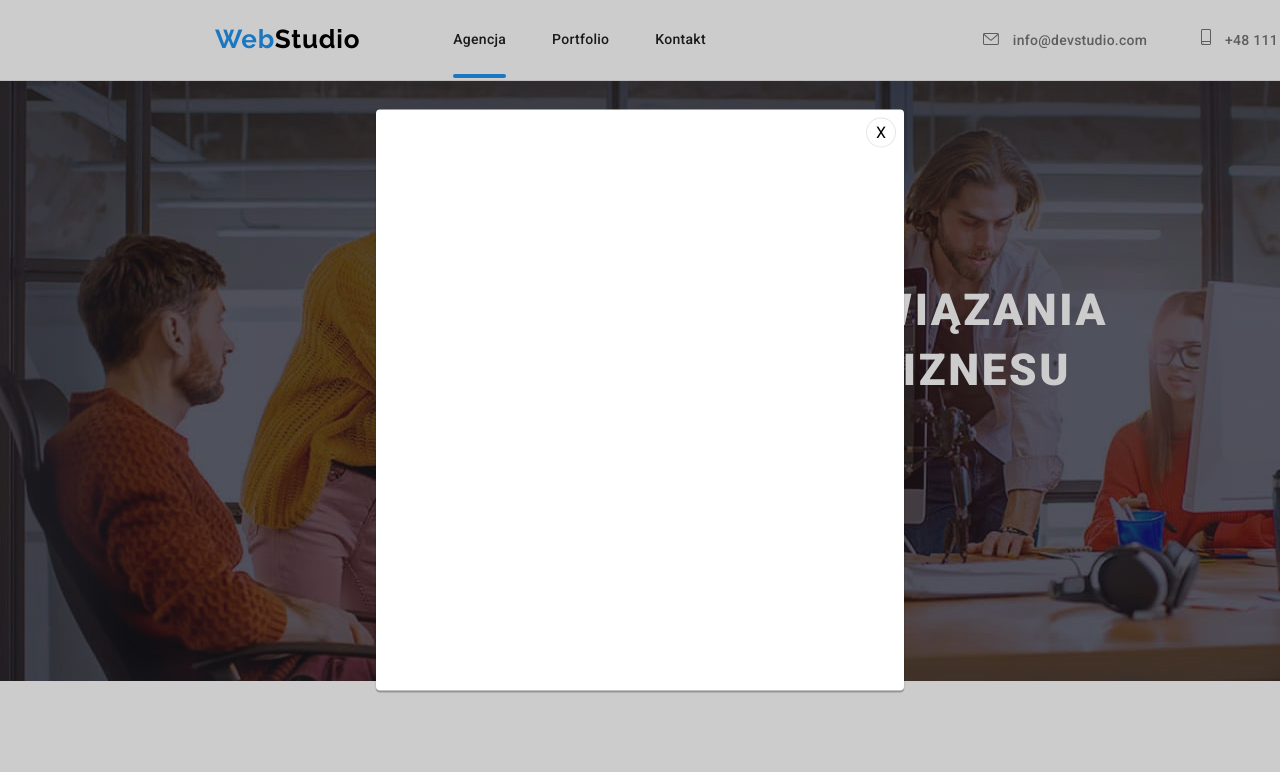
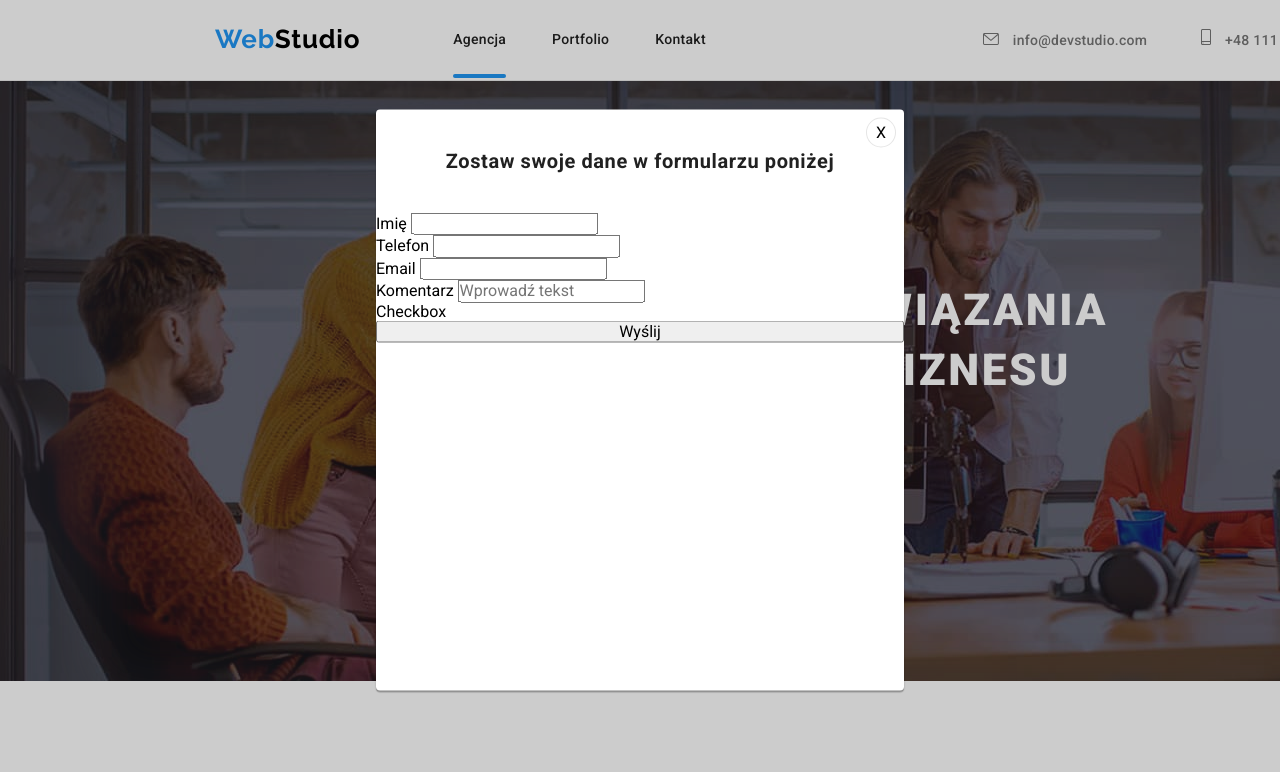
Before and after one commit to patrykszafranek/goit-markup-hw-06, a plain HTML site: page index.html in a window 1280 px wide. Both pictures are taken after a click on the button "Zamów usługę". Shown: the top 772 px of the page. Drawn offline with nearby package versions, Linux system fonts and the light colour scheme.

Commit message:
Dodano formularz

```diff
--- a/css/styles.css
+++ b/css/styles.css
@@ -367,6 +367,19 @@ header .contacts {
     color: var(--link-color);
     transition: transform 250ms cubic-bezier(0.4, 0, 0.2, 1);
 }
+.modal-p {
+    font-weight: 700;
+    font-size: 20px;
+    line-height: 1.15;
+    text-align: center;
+    letter-spacing: 0.03em;
+    color: var(--header-color);
+    padding: 40px;
+}
+.modal-form{
+    display: flex;
+    flex-direction: column;
+}
 /* ===== End Modal box styles =====*/
 /* ===== Adv styles ===== */
 .index-section2 {
--- a/index.html
+++ b/index.html
@@ -17,6 +17,31 @@
                 <button class="close-modal" type="button" data-modal-close>
                     X
                 </button>
+                <form class="modal-form">
+                    <p class="modal-p">Zostaw swoje dane w formularzu poniżej</p>
+                    <label>
+                        Imię
+                        <input type="text" name="name" />
+                    </label>
+                    <label>
+                        Telefon
+                        <input type="tel" name="phone" />
+                    </label>
+                    <label>
+                        Email
+                        <input type="email" name="email" />
+                    </label>
+                    <label>
+                        Komentarz
+                        <input
+                            type="text"
+                            name="comment"
+                            placeholder="Wprowadź tekst"
+                        />
+                    </label>
+                    Checkbox
+                    <button type="submit">Wyślij</button>
+                </form>
             </div>
         </div>
         <header class="header">
```
